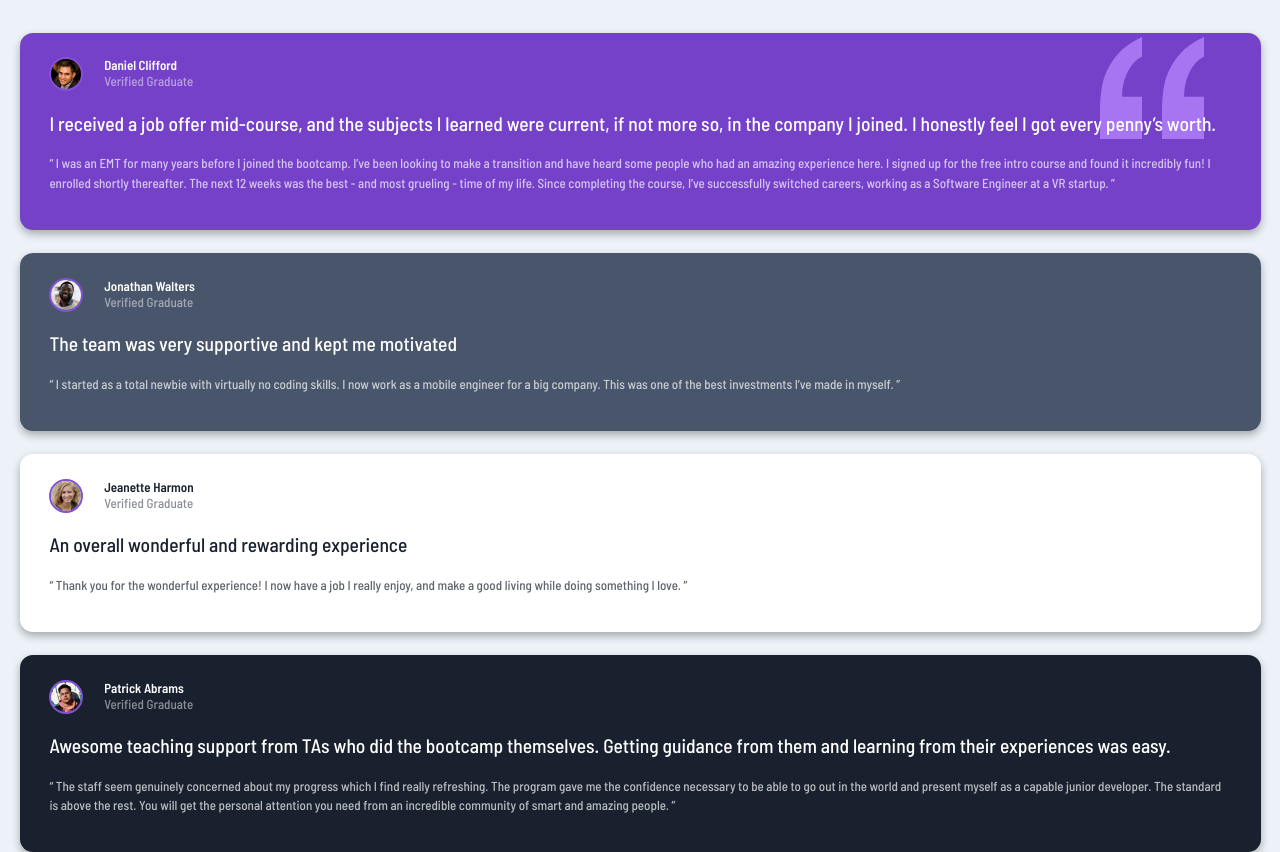
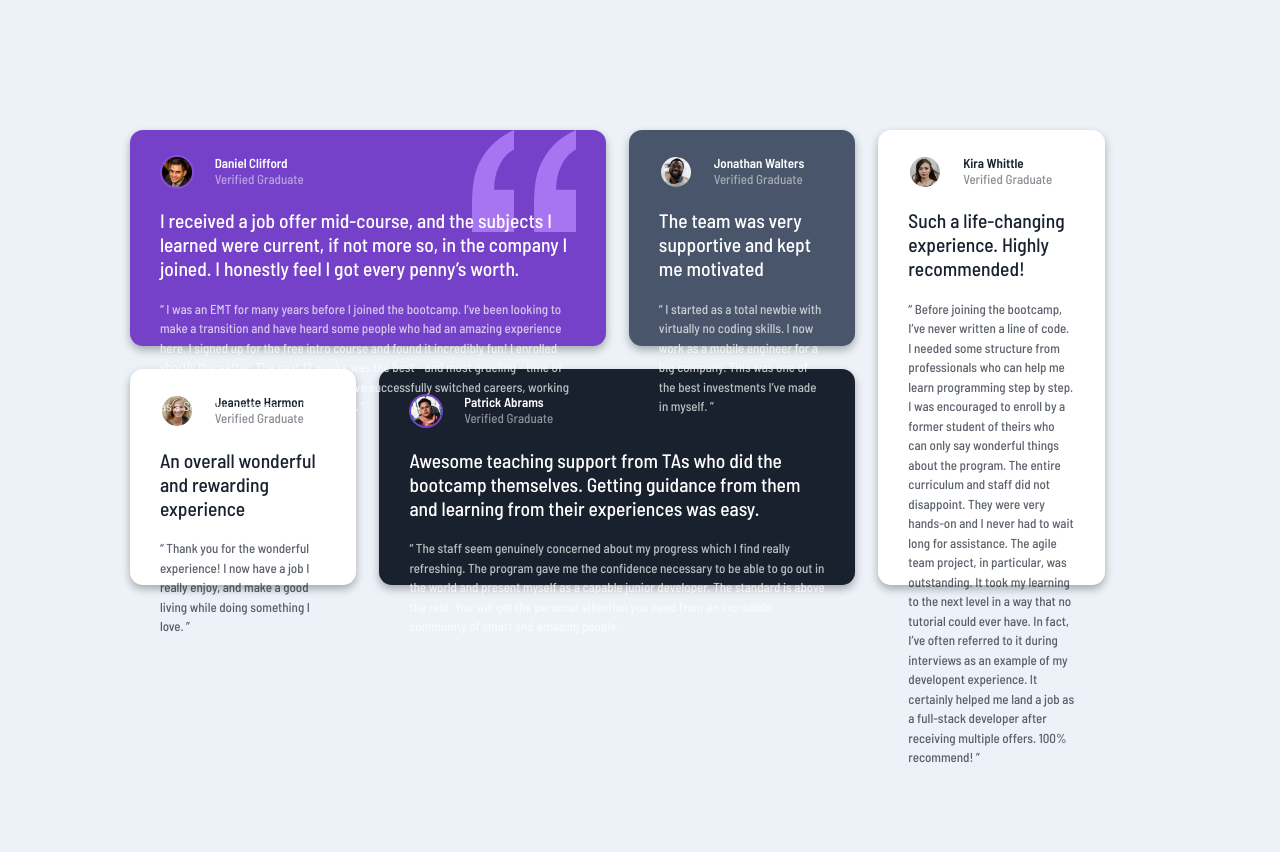
Before and after one commit to Jani-B/FEM-testimonials, a plain HTML site: page index.html in a window 1280 px wide. Shown: the top 852 px of the page. Drawn offline with Linux system fonts and the light colour scheme.

Commit message:
added the grid for desktop but has to change some stuff to make it show correctly

```diff
--- a/styles.css
+++ b/styles.css
@@ -66,7 +66,7 @@ p {
   color: var(--white);
   background-image: url("./images/bg-pattern-quotation.svg");
   background-repeat: no-repeat;
-  background-position: 95% 5%;
+  background-position: 92% 0%;
 }
 
 .card2 {
@@ -99,6 +99,22 @@ p {
   border: 2px solid hsl(263, 62%, 58%);
 }
 
+.card2 .profile-image {
+  border: 2px solid var(--very-dark-grayish-blue);
+}
+
+.card3 .profile-image {
+  border: 2px solid var(--white);
+}
+
+.card4 .profile-image {
+  border: 2px solid var(--moderate-violet);
+}
+
+.card5 .profile-image {
+  border: 2px solid var(--white);
+}
+
 .float-item {
   float: left;
   padding: 0.4rem 0.8rem;
@@ -122,3 +138,39 @@ p {
   padding: 1rem 0.8rem;
   line-height: 150%;
 }
+
+@media only screen and (min-width: 700px) {
+  body {
+    height: 100vh;
+  }
+  .container {
+    grid-template-columns: repeat(4, minmax(100px, 20%));
+    grid-template-rows: minmax(100px, 30%) minmax(100px, 30%);
+    padding-top: 10rem;
+    padding-left: 10rem;
+    height: 90%;
+  }
+
+  .card1 {
+    grid-column: 1 / 3;
+  }
+
+  .card2 {
+    grid-column: 3;
+  }
+
+  .card3 {
+    grid-column: 1;
+    grid-row: 2;
+  }
+
+  .card4 {
+    grid-column: 2 /4;
+    grid-row: 2;
+  }
+
+  .card5 {
+    grid-column: 4;
+    grid-row: 1 / 3;
+  }
+}
```
